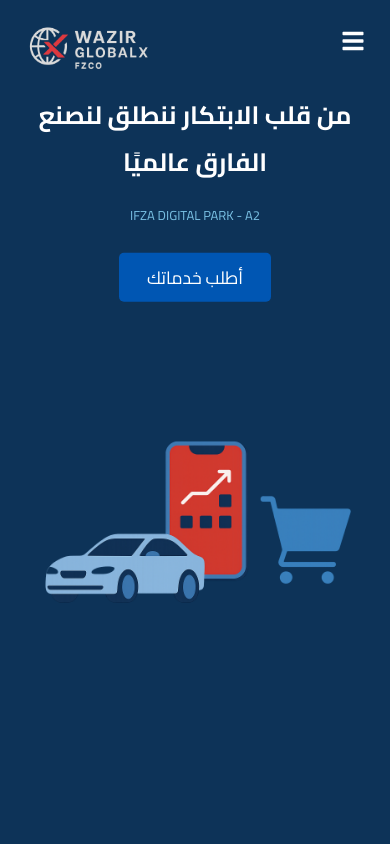
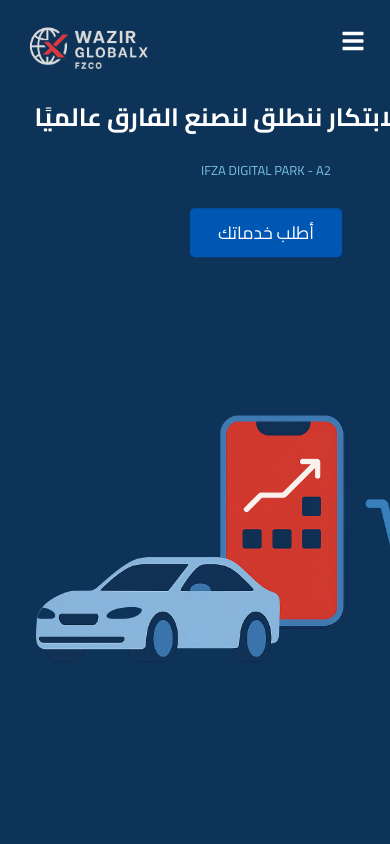
Before and after one commit to 000MaDz000/wizard_global, a React (Vite) app: page / in a window 390 px wide. Shown: the top 844 px of the page. Built offline with nearby package versions, Linux system fonts and the light colour scheme.

Commit message:
Update Hero.css

```diff
--- a/src/styles/Hero.css
+++ b/src/styles/Hero.css
@@ -446,3 +446,8 @@ padding: 10px 29px;
     margin-top: 78px;
   }
 }
+@media (max-width: 1100px) {
+.images .cartoon_imag {
+        width: 492px;
+    }
+}
```
